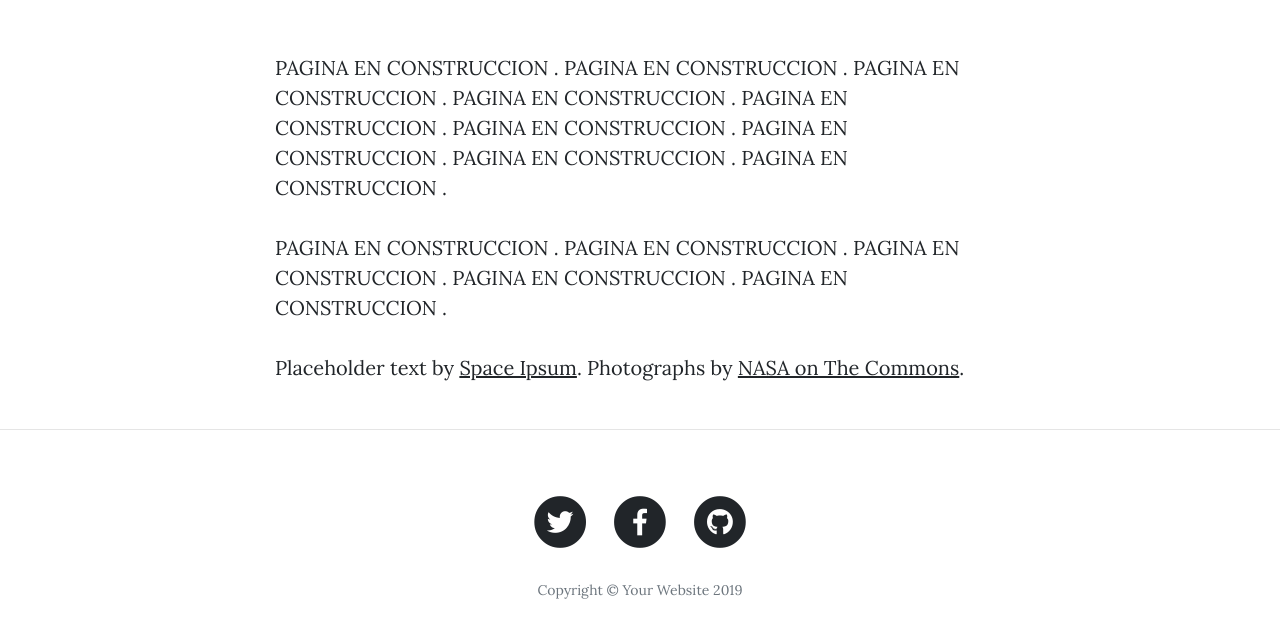
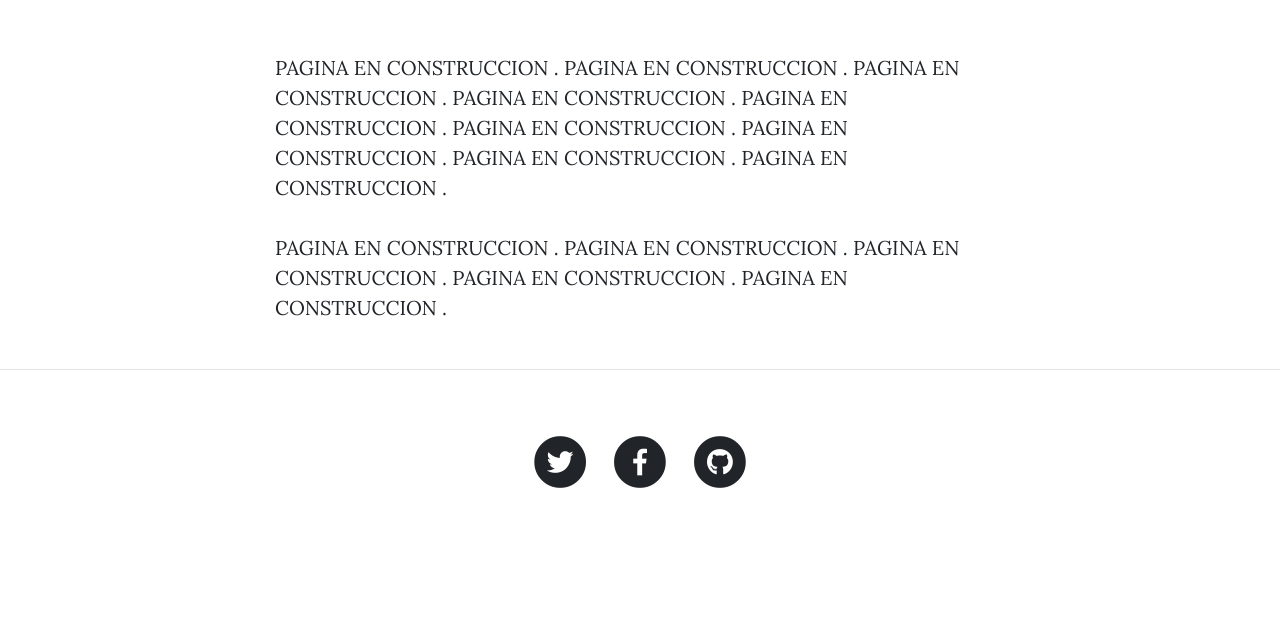
Before and after one commit to mobredor86/mobredor86.github.io, a website: page post.html in a window 1280 px wide. Shown: the part 7745-8383 px from the top of the page. After the commit the page ends 8300 px from the top, so only its background shows below. Drawn offline with nearby package versions, Linux system fonts and the light colour scheme.

Commit message:
BLOG 3.1
BLOG 3.1

```diff
--- a/post.html
+++ b/post.html
@@ -155,9 +155,7 @@
 
           <p> PAGINA EN CONSTRUCCION . PAGINA EN CONSTRUCCION . PAGINA EN CONSTRUCCION . PAGINA EN CONSTRUCCION . PAGINA EN CONSTRUCCION .</p>
 
-          <p>Placeholder text by
-            <a href="http://spaceipsum.com/">Space Ipsum</a>. Photographs by
-            <a href="https://www.flickr.com/photos/nasacommons/">NASA on The Commons</a>.</p>
+
         </div>
       </div>
     </div>
@@ -196,7 +194,7 @@
               </a>
             </li>
           </ul>
-          <p class="copyright text-muted">Copyright &copy; Your Website 2019</p>
+
         </div>
       </div>
     </div>
```
Also changed, not shown: about.html (+1 -1 lines), contact.html (+1 -1 lines).
